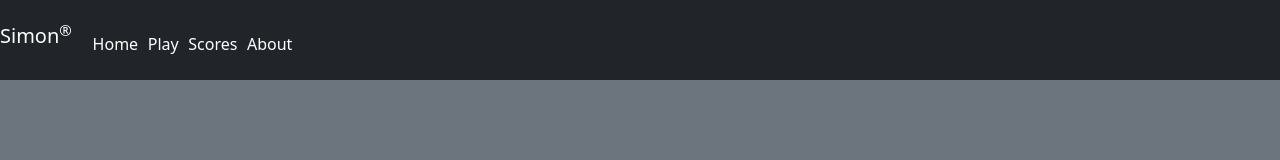
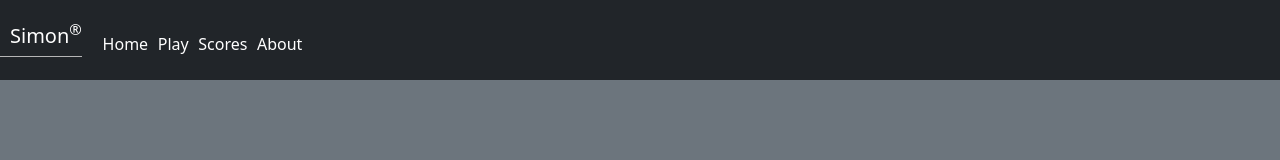
Before and after one commit to hilton-98/simon, a plain HTML site: page index.html in a window 1280 px wide. Shown: the top 160 px of the page. Drawn offline with nearby package versions, Linux system fonts and the light colour scheme.

Commit message:
Added border, spacing for Simon game title in menu

```diff
--- a/main.css
+++ b/main.css
@@ -37,6 +37,11 @@ footer a {
     float: right;
 }
 
+.navbar-brand {
+    padding-left: 0.5em;
+    border-bottom: solid rgb(182, 182, 182) thin;
+}
+
 @media (max-height: 600px) {
     header {
       display: none;
```
